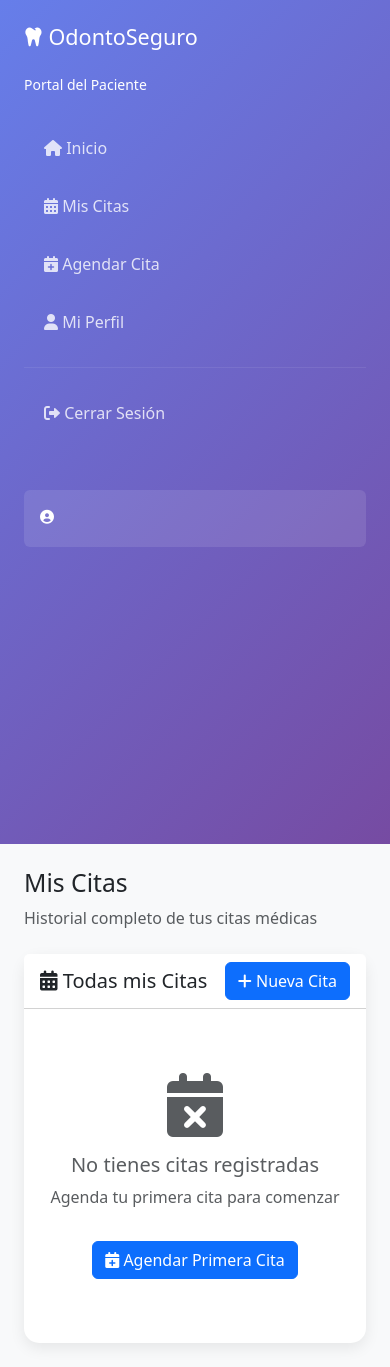
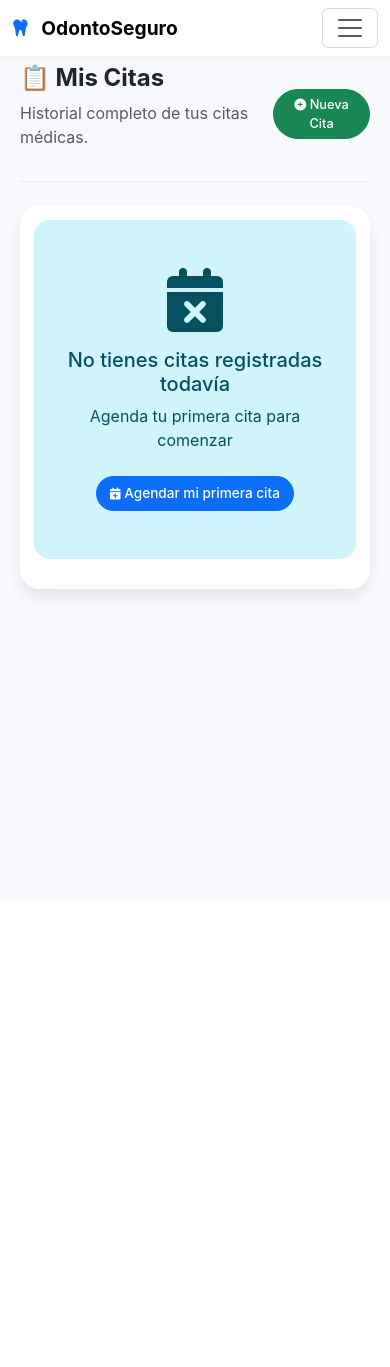
Before and after one commit to eldelacamisita-ux/sistema-odontologia, a Python web app: template app/templates/portal/mis_citas.html in a window 390 px wide. After the commit the page ends 601 px from the top, so only its background shows below. Run offline with Jinja, Linux system fonts and the light colour scheme; the template is opened without the code that fills it, so the values that code supplies are empty.

Commit message:
Rediseño completo del Portal del Paciente: responsive, moderno y con mejor UX

```diff
--- a/app/templates/portal/base_portal.html
+++ b/app/templates/portal/base_portal.html
@@ -2,100 +2,167 @@
 <html lang="es">
 <head>
     <meta charset="UTF-8">
-    <meta name="viewport" content="width=device-width, initial-scale=1.0">
+    <meta name="viewport" content="width=device-width, initial-scale=1.0, user-scalable=yes">
     <title>{% block title %}Portal del Paciente - OdontoSeguro{% endblock %}</title>
+
+    <!-- Favicons -->
+    <link rel="shortcut icon" href="{{ url_for('static', filename='icons/favicon.ico') }}">
+    <link rel="icon" type="image/x-icon" href="{{ url_for('static', filename='icons/favicon.ico') }}">
+
+    <!-- Bootstrap 5 -->
     <link href="https://cdn.jsdelivr.net/npm/bootstrap@5.3.0/dist/css/bootstrap.min.css" rel="stylesheet">
-    <link rel="stylesheet" href="https://cdnjs.cloudflare.com/ajax/libs/font-awesome/6.0.0/css/all.min.css">
+    <!-- Font Awesome 6 -->
+    <link rel="stylesheet" href="https://cdnjs.cloudflare.com/ajax/libs/font-awesome/6.0.0-beta3/css/all.min.css">
+    <!-- Estilos personalizados -->
+    <link rel="stylesheet" href="{{ url_for('static', filename='css/style.css') }}">
+
     <style>
-        .sidebar {
+        /* Estilos específicos para el portal del paciente */
+        .portal-container {
+            background-color: #f8f9fc;
             min-height: 100vh;
-            background: linear-gradient(135deg, #667eea 0%, #764ba2 100%);
         }
-        .nav-link {
-            color: rgba(255,255,255,0.8);
-            padding: 12px 20px;
-            margin: 5px 0;
-            border-radius: 8px;
-            transition: all 0.3s;
+
+        .portal-card {
+            border-radius: 1.25rem;
+            box-shadow: 0 0.5rem 1rem rgba(0,0,0,0.08);
+            border: none;
+            transition: transform 0.2s ease, box-shadow 0.2s ease;
+            background: white;
         }
-        .nav-link:hover, .nav-link.active {
-            background: rgba(255,255,255,0.2);
-            color: white;
+
+        .portal-card:hover {
+            transform: translateY(-3px);
+            box-shadow: 0 1rem 3rem rgba(0,0,0,0.12);
         }
-        .card {
-            border: none;
-            border-radius: 15px;
-            box-shadow: 0 5px 15px rgba(0,0,0,0.08);
+
+        .portal-card .card-header {
+            background-color: white;
+            border-bottom: 2px solid #e7f0ff;
+            font-weight: 600;
+            border-radius: 1.25rem 1.25rem 0 0;
+            padding: 1rem 1.25rem;
+        }
+
+        .portal-header {
+            border-bottom: 1px solid #e9ecef;
+            padding-bottom: 1rem;
+            margin-bottom: 1.5rem;
+        }
+
+        .navbar {
+            box-shadow: 0 2px 10px rgba(0,0,0,0.05);
+        }
+
+        @media (max-width: 768px) {
+            .portal-header h1 {
+                font-size: 1.5rem !important;
+            }
+            .portal-header .btn {
+                font-size: 0.8rem;
+                padding: 0.3rem 0.8rem;
+            }
+            .portal-card .card-header {
+                font-size: 0.9rem;
+                padding: 0.8rem 1rem;
+            }
+            .portal-card .card-body {
+                padding: 0.875rem;
+            }
+        }
+
+        @media (max-width: 576px) {
+            .list-group-item {
+                padding: 0.6rem 0.8rem;
+                font-size: 0.85rem;
+            }
+            .btn {
+                font-size: 0.85rem;
+                padding: 0.4rem 0.8rem;
+            }
+            .form-control-lg {
+                font-size: 1rem;
+                padding: 0.5rem 0.75rem;
+            }
         }
     </style>
 </head>
-<body class="bg-light">
-    <div class="container-fluid">
-        <div class="row">
-            <!-- Sidebar -->
-            <div class="col-md-3 col-lg-2 sidebar text-white p-0">
-                <div class="p-4">
-                    <h4 class="mb-4">
-                        <i class="fas fa-tooth"></i> OdontoSeguro
-                    </h4>
-                    <p class="small mb-4">Portal del Paciente</p>
-
-                    <nav class="nav flex-column">
+<body>
+    <!-- Barra de navegación del portal -->
+    <nav class="navbar navbar-expand-lg navbar-light bg-white">
+        <div class="container">
+            <a class="navbar-brand fw-bold" href="{{ url_for('portal.index') }}">
+                <i class="fas fa-tooth" style="color: #0d6efd;"></i> OdontoSeguro
+            </a>
+            <button class="navbar-toggler" type="button" data-bs-toggle="collapse" data-bs-target="#portalNavbar">
+                <span class="navbar-toggler-icon"></span>
+            </button>
+            <div class="collapse navbar-collapse" id="portalNavbar">
+                <ul class="navbar-nav me-auto mb-2 mb-lg-0">
+                    <li class="nav-item">
                         <a class="nav-link {% if request.endpoint == 'portal.index' %}active{% endif %}"
                             href="{{ url_for('portal.index') }}">
                             <i class="fas fa-home"></i> Inicio
                         </a>
+                    </li>
+                    <li class="nav-item">
                         <a class="nav-link {% if request.endpoint == 'portal.mis_citas' %}active{% endif %}"
                             href="{{ url_for('portal.mis_citas') }}">
                             <i class="fas fa-calendar-alt"></i> Mis Citas
                         </a>
+                    </li>
+                    <li class="nav-item">
                         <a class="nav-link {% if request.endpoint == 'portal.nueva_cita' %}active{% endif %}"
                             href="{{ url_for('portal.nueva_cita') }}">
-                            <i class="fas fa-calendar-plus"></i> Agendar Cita
+                            <i class="fas fa-plus-circle"></i> Agendar Cita
                         </a>
+                    </li>
+                    <li class="nav-item">
                         <a class="nav-link {% if request.endpoint == 'portal.mi_perfil' %}active{% endif %}"
                             href="{{ url_for('portal.mi_perfil') }}">
                             <i class="fas fa-user"></i> Mi Perfil
                         </a>
-                        <hr class="my-3" style="border-color: rgba(255,255,255,0.3);">
-                        <a class="nav-link" href="{{ url_for('auth.logout') }}">
+                    </li>
+                </ul>
+                <ul class="navbar-nav">
+                    <li class="nav-item dropdown">
+                        <a class="nav-link dropdown-toggle" href="#" id="userDropdown" role="button" data-bs-toggle="dropdown">
+                            <i class="fas fa-user-circle"></i> {{ current_user.username }}
+                        </a>
+                        <ul class="dropdown-menu dropdown-menu-end">
+                            <li><a class="dropdown-item" href="{{ url_for('portal.mi_perfil') }}">
+                                <i class="fas fa-user-cog"></i> Mi Perfil
+                            </a></li>
+                            <li><hr class="dropdown-divider"></li>
+                            <li><a class="dropdown-item text-danger" href="{{ url_for('auth.logout') }}">
                                 <i class="fas fa-sign-out-alt"></i> Cerrar Sesión
-                        </a>
-                    </nav>
-                </div>
-
-                <div class="p-4 mt-auto">
-                    <div class="p-3 bg-white bg-opacity-10 rounded">
-                        <p class="mb-1 small"><i class="fas fa-user-circle"></i> {{ current_user.username }}</p>
-                        <p class="mb-0 small text-white-50">{{ current_user.email }}</p>
+                            </a></li>
+                        </ul>
+                    </li>
+                </ul>
             </div>
         </div>
-            </div>
+    </nav>
 
-            <!-- Main Content -->
-            <div class="col-md-9 col-lg-10 p-4">
-                <div class="mb-4">
-                    <h2>{% block page_title %}Portal del Paciente{% endblock %}</h2>
-                    <p class="text-muted">{% block page_subtitle %}Bienvenido a tu portal personal{% endblock %}</p>
-                </div>
-
+    <div class="container-fluid portal-container py-4">
+        <div class="container">
+            <!-- Mensajes Flash -->
             {% with messages = get_flashed_messages(with_categories=true) %}
-                    {% if messages %}
                 {% for category, message in messages %}
-                        <div class="alert alert-{{ category }} alert-dismissible fade show">
+                <div class="alert alert-{{ category }} alert-dismissible fade show shadow-sm" role="alert">
                     {{ message }}
                     <button type="button" class="btn-close" data-bs-dismiss="alert"></button>
                 </div>
                 {% endfor %}
-                    {% endif %}
             {% endwith %}
 
             {% block content %}{% endblock %}
         </div>
     </div>
-    </div>
 
+    <!-- Scripts -->
     <script src="https://cdn.jsdelivr.net/npm/bootstrap@5.3.0/dist/js/bootstrap.bundle.min.js"></script>
+    <script src="{{ url_for('static', filename='js/main.js') }}"></script>
     {% block extra_js %}{% endblock %}
 </body>
 </html>
--- a/app/templates/portal/mis_citas.html
+++ b/app/templates/portal/mis_citas.html
@@ -1,28 +1,33 @@
 {% extends "portal/base_portal.html" %}
-
-{% block page_title %}Mis Citas{% endblock %}
-{% block page_subtitle %}Historial completo de tus citas médicas{% endblock %}
 
 {% block content %}
 <div class="row">
     <div class="col-12">
-        <div class="card">
-            <div class="card-header bg-white d-flex justify-content-between align-items-center">
-                <h5 class="mb-0"><i class="fas fa-calendar-alt"></i> Todas mis Citas</h5>
-                <a href="{{ url_for('portal.nueva_cita') }}" class="btn btn-primary">
-                    <i class="fas fa-plus"></i> Nueva Cita
+        <div class="portal-header d-flex justify-content-between align-items-center">
+            <div>
+                <h1 class="display-6 fw-bold">📋 Mis Citas</h1>
+                <p class="text-muted">Historial completo de tus citas médicas.</p>
+            </div>
+            <a href="{{ url_for('portal.nueva_cita') }}" class="btn btn-success">
+                <i class="fas fa-plus-circle"></i> Nueva Cita
             </a>
         </div>
+    </div>
+</div>
+
+<div class="row">
+    <div class="col-12">
+        <div class="portal-card">
             <div class="card-body">
                 {% if citas %}
                 <div class="table-responsive">
-                        <table class="table table-hover">
-                            <thead>
+                    <table class="table table-hover align-middle">
+                        <thead class="table-light">
                             <tr>
-                                    <th><i class="fas fa-calendar"></i> Fecha</th>
-                                    <th><i class="fas fa-clock"></i> Hora</th>
-                                    <th><i class="fas fa-comment-medical"></i> Motivo</th>
-                                    <th><i class="fas fa-info-circle"></i> Estado</th>
+                                <th>Fecha</th>
+                                <th>Hora</th>
+                                <th>Motivo</th>
+                                <th>Estado</th>
                                 <th>Acciones</th>
                             </tr>
                         </thead>
@@ -34,54 +39,58 @@
                                 <td>{{ cita.motivo or 'Consulta general' }}</td>
                                 <td>
                                     {% if cita.estado == 'pendiente' %}
-                                            <span class="badge bg-warning">
-                                                <i class="fas fa-clock"></i> Pendiente de Aprobación
+                                        <span class="badge bg-warning text-dark">
+                                            <i class="fas fa-clock"></i> PENDIENTE
                                         </span>
                                     {% elif cita.estado == 'programada' %}
                                         {% if cita.fecha_hora > now() %}
                                             <span class="badge bg-success">
-                                                    <i class="fas fa-check"></i> Confirmada
+                                                <i class="fas fa-check"></i> CONFIRMADA
                                             </span>
                                         {% else %}
-                                                <span class="badge bg-secondary">Realizada</span>
+                                            <span class="badge bg-primary">REALIZADA</span>
                                         {% endif %}
                                     {% elif cita.estado == 'rechazada' %}
                                         <span class="badge bg-danger">
-                                                <i class="fas fa-times"></i> Rechazada
+                                            <i class="fas fa-times"></i> RECHAZADA
                                         </span>
                                     {% elif cita.estado == 'cancelada' %}
-                                            <span class="badge bg-danger">Cancelada</span>
+                                        <span class="badge bg-danger">CANCELADA</span>
                                     {% elif cita.estado == 'realizada' %}
-                                            <span class="badge bg-primary">Completada</span>
+                                        <span class="badge bg-primary">COMPLETADA</span>
                                     {% else %}
-                                            <span class="badge bg-secondary">{{ cita.estado }}</span>
+                                        <span class="badge bg-secondary">{{ cita.estado|upper }}</span>
                                     {% endif %}
 
                                     {% if cita.comprobante %}
                                         <br>
-                                            <span class="badge {% if cita.comprobante.estado == 'aprobado' %}bg-success{% elif cita.comprobante.estado == 'rechazado' %}bg-danger{% else %}bg-warning{% endif %} mt-1">
-                                                Pago: {{ cita.comprobante.estado }}
+                                        <span class="badge
+                                            {% if cita.comprobante.estado == 'confirmado' %}bg-success
+                                            {% elif cita.comprobante.estado == 'aprobado' %}bg-info
+                                            {% elif cita.comprobante.estado == 'rechazado' %}bg-danger
+                                            {% else %}bg-warning text-dark{% endif %} mt-1">
+                                            Pago: {{ cita.comprobante.estado|upper }}
                                         </span>
                                     {% endif %}
                                 </td>
                                 <td>
                                     {% if cita.estado in ['programada', 'pendiente'] and cita.fecha_hora > now() %}
                                         <a href="{{ url_for('portal.cancelar_cita', cita_id=cita.id) }}"
-                                               class="btn btn-sm btn-outline-danger mb-1"
+                                           class="btn btn-sm btn-outline-danger"
                                            onclick="return confirm('¿Estás seguro de cancelar esta cita?')">
-                                                <i class="fas fa-times"></i> Cancelar
+                                            <i class="fas fa-times"></i>
                                         </a>
                                     {% endif %}
 
                                     {% if cita.estado == 'realizada' and (not cita.comprobante or cita.comprobante.estado == 'rechazado') %}
                                         <a href="{{ url_for('citas.subir_comprobante', cita_id=cita.id) }}"
-                                               class="btn btn-sm btn-success mb-1">
-                                                <i class="fas fa-upload"></i> Subir Comprobante
+                                           class="btn btn-sm btn-success">
+                                            <i class="fas fa-upload"></i> Pagar
                                         </a>
                                     {% endif %}
 
                                     {% if not (cita.estado in ['programada', 'pendiente'] and cita.fecha_hora > now()) and not (cita.estado == 'realizada' and (not cita.comprobante or cita.comprobante.estado == 'rechazado')) %}
-                                            <span class="text-muted">-</span>
+                                        <span class="text-muted">—</span>
                                     {% endif %}
                                 </td>
                             </tr>
@@ -90,12 +99,12 @@
                     </table>
                 </div>
                 {% else %}
-                    <div class="text-center py-5">
-                        <i class="fas fa-calendar-times fa-4x text-muted mb-3"></i>
-                        <h5 class="text-muted">No tienes citas registradas</h5>
-                        <p class="text-muted">Agenda tu primera cita para comenzar</p>
-                        <a href="{{ url_for('portal.nueva_cita') }}" class="btn btn-primary mt-3">
-                            <i class="fas fa-calendar-plus"></i> Agendar Primera Cita
+                <div class="alert alert-info text-center py-5">
+                    <i class="fas fa-calendar-times fa-4x mb-3"></i>
+                    <h5>No tienes citas registradas todavía</h5>
+                    <p class="mb-4">Agenda tu primera cita para comenzar</p>
+                    <a href="{{ url_for('portal.nueva_cita') }}" class="btn btn-primary">
+                        <i class="fas fa-calendar-plus"></i> Agendar mi primera cita
                     </a>
                 </div>
                 {% endif %}
```
Also changed, not shown: app/templates/portal/index.html (+81 -83 lines). Lines whose indentation alone changed are shown as unchanged.
